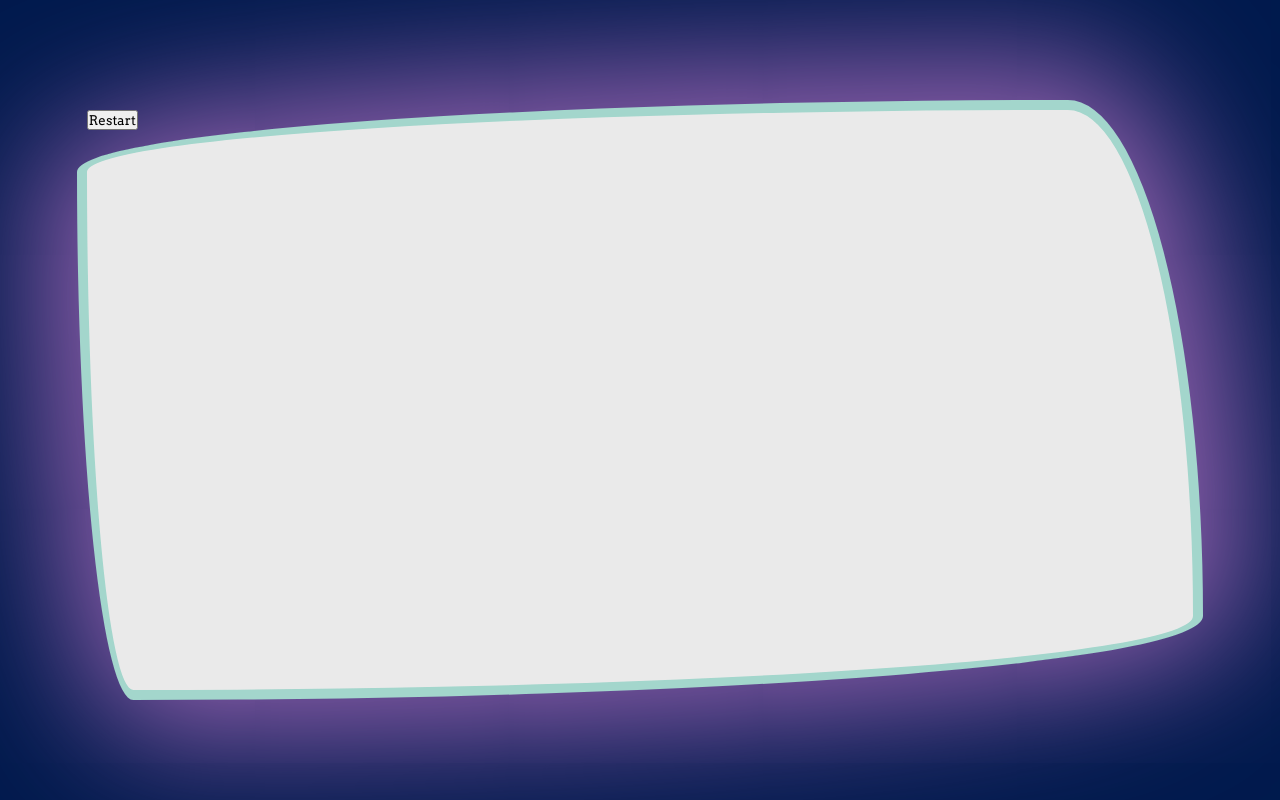
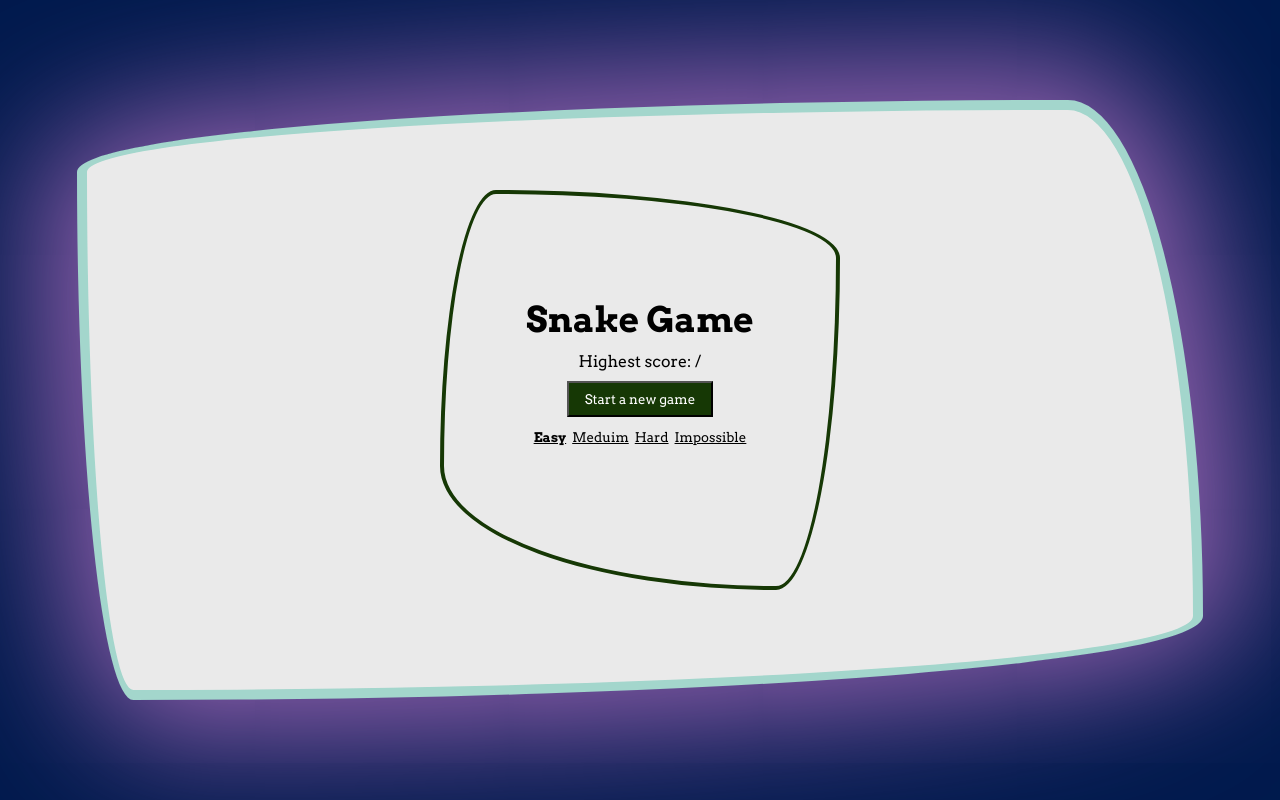
Before and after one commit to MouradFrz/react-game-arena, a React (Vite) app: page /snake in a window 1280 px wide. Built offline with nearby package versions, Linux system fonts and the light colour scheme.

Commit message:
FInished snake game (Still needs refactoring)

```diff
--- a/src/assets/Snake.scss
+++ b/src/assets/Snake.scss
@@ -4,12 +4,41 @@
     height: 400px;
     border: 1px solid black;
     margin: 80px auto;
+    .overlay{
+        background-color: rgb(141, 151, 132);
+        position: absolute;
+        width: 100%;
+        height: 100%;
+        z-index: 10;
+        opacity: 0.6;
+        span{
+            width: 40px;
+            height: 100px;
+            top: 50%;
+            left: 50%;
+            position: absolute;
+            background-color: black;
+            &:nth-child(1){
+                transform: translate(10%,-50%);
+            }
+            &:nth-child(2){
+                transform: translate(-110%,-50%);
+            }
+        }
+    }
     .snake-element{
         position: absolute;
         width: 2%;
         height: 2%;
         top: 2%;
-        background-color: black;
+        background-color: rgb(105, 130, 33);
+        &:nth-child(1){
+            border-radius: 50%;
+        }
+    }
+    .score-display{
+        position: relative;
+        top: -20px;
     }
     .food{
         position: absolute;
@@ -19,3 +48,37 @@
         background-color: red;
     }
 }
+.snake-menu{
+    position: relative;
+    width: 400px;
+    height: 400px;
+    border: 4px solid #163805;
+    margin: 80px auto;
+    padding: 80px;
+    border-radius: 14% 86% 16% 84% / 69% 17% 83% 31% ;
+    display: flex;
+    flex-direction: column;
+    gap: 10px;
+    justify-content: flex-end;
+    align-items: center;
+    h1{
+        font-size: 2.2rem;
+    }
+    .new-game-button{
+        background-color: #163805;
+        color: white;
+        padding: 8px 16px;
+        cursor: pointer;
+    }
+    .difficulty-button{
+        border: none;
+        background-color: transparent;
+        text-decoration: underline;
+        margin: 0 3px;
+        cursor: pointer;
+        &.active{
+            font-weight: bold;
+        }
+    }
+
+}
--- a/src/pages/Snake.jsx
+++ b/src/pages/Snake.jsx
@@ -4,29 +4,81 @@ function Snake(props) {
 	const [snake, setSnake] = useState([
 		[24, 25],
 		[23, 25],
-		[22, 25],
-		[21, 25],
-		[20, 25],
-		[19, 25],
 	]);
+	function initBestScore() {
+		return parseInt(localStorage.getItem("snakeBestScore"))
+			? localStorage.getItem("snakeBestScore")
+			: "/";
+	}
+	const [bestScore, setBestScore] = useState(initBestScore);
 	function generateFood() {
 		return [Math.floor(Math.random() * 49), Math.floor(Math.random() * 49)];
 	}
+
 	const [direction, setDirection] = useState("down");
 	const [food, setFood] = useState(generateFood());
 	const [score, setScore] = useState(0);
+	const [paused, setPaused] = useState(false);
+	const [speed, setSpeed] = useState(100);
 	const prevDirection = useRef("up");
-	const [gameState, setGameState] = useState("playing");
-	const displaySnake = snake.map((el, index, array) => (
+	const prevSpeed = useRef(speed);
+	const [gameState, setGameState] = useState("stopped");
+	useEffect(() => {
+		prevSpeed.current = speed;
+	}, [speed]);
+	useEffect(() => {
+		if (gameState === "lost") {
+			setBestScore((old) => {
+				if (
+					!parseInt(localStorage.getItem("snakeBestScore")) ||
+					score > parseInt(localStorage.getItem("snakeBestScore"))
+				) {
+					localStorage.setItem("snakeBestScore", score);
+					return score;
+				}
+				return old;
+			});
+		}
+	}, [gameState]);
+	const displaySnake = snake.map((el, index) => (
 		<span
 			className="snake-element"
+			key={el.index}
 			style={{
 				top: el[0] * 2 + "%",
 				left: el[1] * 2 + "%",
-				backgroundColor: index === array.length - 1 ? "Red" : "black",
+				backgroundColor: index === 0 ? "#163805" : "rgb(105, 130, 33)",
+				borderRadius:
+					!index && direction === "up"
+						? "50% 50% 0 0"
+						: !index && direction === "down"
+						? " 0 0 50% 50%"
+						: !index && direction === "left"
+						? "50% 0 0 50% "
+						: !index && direction === "right"
+						? " 0  50% 50% 0"
+						: "",
 			}}
 		></span>
 	));
+	function editDifficulty(level) {
+		switch (level) {
+			case "easy":
+				setSpeed(100);
+				return;
+			case "medium":
+				setSpeed(80);
+				return;
+			case "hard":
+				setSpeed(50);
+				return;
+			case "impossible":
+				setSpeed(30);
+				return;
+			default:
+				return;
+		}
+	}
 	function addSquare() {
 		const lastElement = snake[snake.length - 1];
 		const beforeLastElement = snake[snake.length - 2];
@@ -52,12 +104,12 @@ function Snake(props) {
 			if (lastElement[0] > beforeLastElement[0]) {
 				setSnake((prev) => [
 					...prev,
-					[prev[prev.length-1][0] + 1, prev.length-1][0],
+					[prev[prev.length - 1][0] + 1, prev.length - 1][0],
 				]);
 			} else {
 				setSnake((prev) => [
 					...prev,
-					[prev[prev.length-1][0] - 1, prev.length-1][0],
+					[prev[prev.length - 1][0] - 1, prev.length - 1][0],
 				]);
 			}
 		}
@@ -66,15 +118,12 @@ function Snake(props) {
 		setSnake([
 			[24, 25],
 			[23, 25],
-			[22, 25],
-			[21, 25],
-			[20, 25],
-			[19, 25],
 		]);
 		prevDirection.current = "up";
 		setDirection("down");
 		setScore(0);
 		setGameState("playing");
+		setPaused(false);
 	}
 	useEffect(() => {
 		function handleKeyPress(ev) {
@@ -90,6 +139,9 @@ function Snake(props) {
 			if (ev.isComposing || ev.keyCode === 39) {
 				prevDirection.current !== "left" && setDirection("right");
 			}
+			if (ev.isComposing || ev.keyCode === 32) {
+				togglePause();
+			}
 		}
 		window.addEventListener("keydown", handleKeyPress);
 		return () => window.removeEventListener("keydown", handleKeyPress);
@@ -97,6 +149,7 @@ function Snake(props) {
 	let changeInterval;
 	useEffect(() => {
 		const handleDirectionChange = () => {
+			if (!paused) {
 				switch (direction) {
 					case "right":
 						setSnake((old) => {
@@ -145,16 +198,23 @@ function Snake(props) {
 					default:
 						return;
 				}
+			}
 		};
 		if (gameState === "playing") {
 			handleDirectionChange();
-			changeInterval = setInterval(handleDirectionChange, 40);
+			changeInterval = setInterval(handleDirectionChange, speed);
 			prevDirection.current = direction;
 		} else {
 			clearInterval(changeInterval);
 		}
 		return () => clearInterval(changeInterval);
-	}, [direction, gameState]);
+	}, [direction, gameState, paused]);
+	function togglePause() {
+		if (gameState !== "playing") {
+			setPaused((prev) => !prev);
+			console.log(gameState);
+		}
+	}
 	useEffect(() => {
 		const touching = snake.filter((el, index) => {
 			if (index !== 0) {
@@ -168,7 +228,7 @@ function Snake(props) {
 			snake[0][1] > 49 ||
 			snake[0][1] < 0;
 		if (touching || outOfBoard) {
-			setGameState("stopped");
+			setGameState("lost");
 		}
 		if (snake[0][0] === food[0] && snake[0][1] === food[1]) {
 			setScore((prev) => prev + 1);
@@ -179,17 +239,63 @@ function Snake(props) {
 
 	return gameState === "playing" ? (
 		<div className="snake-board">
-			<p>{score}</p>
+			{paused && (
+				<div className="overlay">
+					<span className="paused-sign"></span>
+					<span className="paused-sign"></span>
+				</div>
+			)}
+			<p className="score-display">Score : {score}</p>
 			<span
 				className="food"
 				style={{ top: food[0] * 2 + "%", left: food[1] * 2 + "%" }}
 			></span>
 			{displaySnake}
-			{direction}
 		</div>
 	) : (
 		<div>
-			<button onClick={restartGame}>Restart</button>
+			<div className="snake-menu">
+				{score ? <p>You lost! Score: {score}</p> : ""}
+				<h1>Snake Game</h1>
+				<p>Highest score: {bestScore}</p>
+				<button onClick={restartGame} className="new-game-button">
+					Start a new game
+				</button>
+				<p style={{ marginBottom: "60px" }}>
+					<button
+						className={
+							speed === 100 ? "difficulty-button active" : "difficulty-button"
+						}
+						onClick={() => editDifficulty("easy")}
+					>
+						Easy
+					</button>
+					<button
+						className={
+							speed === 80 ? "difficulty-button active" : "difficulty-button"
+						}
+						onClick={() => editDifficulty("medium")}
+					>
+						Meduim
+					</button>
+					<button
+						className={
+							speed === 50 ? "difficulty-button active" : "difficulty-button"
+						}
+						onClick={() => editDifficulty("hard")}
+					>
+						Hard
+					</button>
+					<button
+						className={
+							speed === 30 ? "difficulty-button active" : "difficulty-button"
+						}
+						onClick={() => editDifficulty("impossible")}
+					>
+						Impossible
+					</button>
+				</p>
+			</div>
 		</div>
 	);
 }
```
Lines whose indentation alone changed are shown as unchanged.
